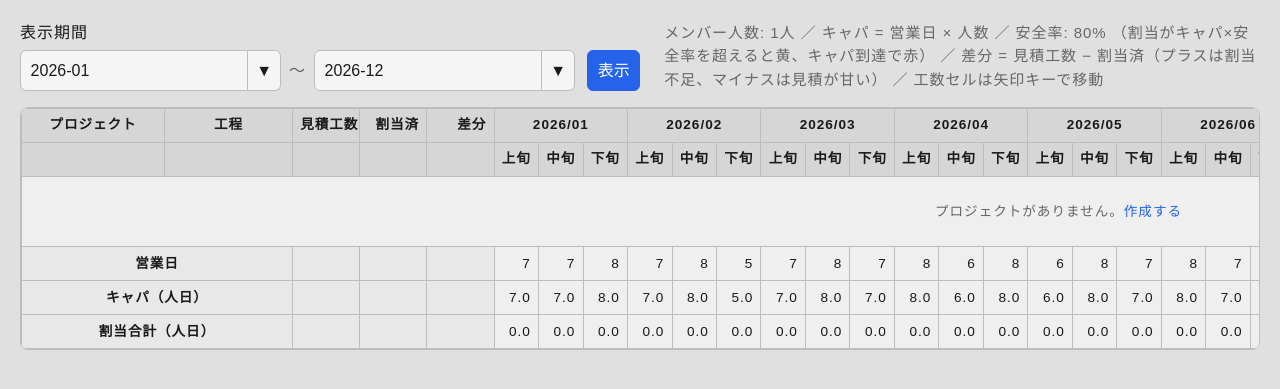
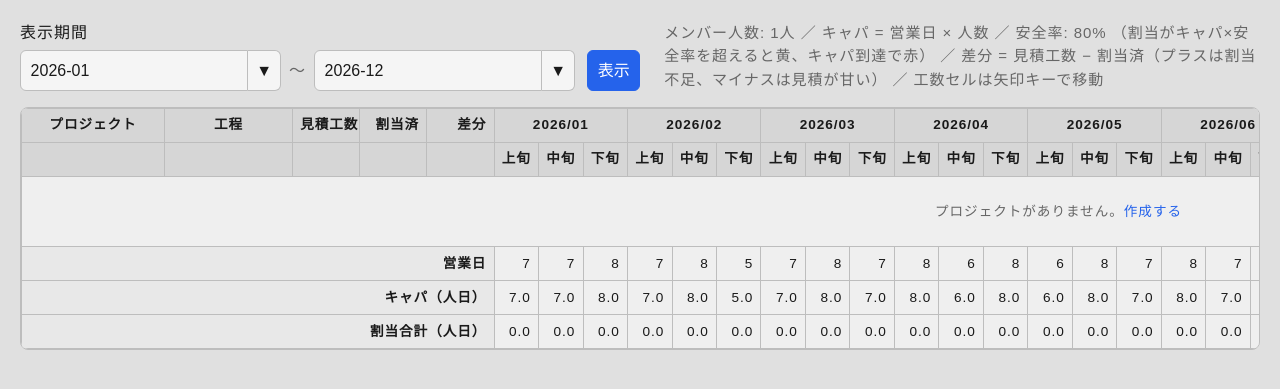
Before and after one commit to landwarrior/schedule_manager, a Flask app: page / in a window 1280 px wide. Shown: the part 53-442 px from the top of the page. Run offline with Flask 3, Linux system fonts and the light colour scheme; data comes from the database, SQL or seed files in the repository; data that the repository does not hold is empty.

Commit message:
スケジュール画面の下部に表示している行ヘッダーを右寄せに修正

```diff
--- a/static/style.css
+++ b/static/style.css
@@ -539,6 +539,11 @@ legend {
   background: var(--sticky-bg);
 }
 
+.schedule-table tfoot .summary-label {
+  text-align: right;
+  font-weight: 600;
+}
+
 .schedule-table tbody.project-block:not(:last-of-type) > tr:last-child > * {
   border-bottom: 2px solid var(--project-divider);
 }
--- a/templates/schedule.html
+++ b/templates/schedule.html
@@ -125,28 +125,19 @@
     {% endfor %}
     <tfoot>
       <tr>
-        <th class="sticky-col col-project" colspan="2">営業日</th>
-        <td class="sticky-col col-meta1"></td>
-        <td class="sticky-col col-meta2"></td>
-        <td class="sticky-col col-meta3"></td>
+        <th class="sticky-col col-project summary-label" colspan="5">営業日</th>
         {% for item in summary %}
           <td class="num" data-biz="{{ item.ym }}-{{ item.decade }}">{{ item.business_days }}</td>
         {% endfor %}
       </tr>
       <tr>
-        <th class="sticky-col col-project" colspan="2">キャパ（人日）</th>
-        <td class="sticky-col col-meta1"></td>
-        <td class="sticky-col col-meta2"></td>
-        <td class="sticky-col col-meta3"></td>
+        <th class="sticky-col col-project summary-label" colspan="5">キャパ（人日）</th>
         {% for item in summary %}
           <td class="num" data-cap="{{ item.ym }}-{{ item.decade }}">{{ '%.1f'|format(item.capacity) }}</td>
         {% endfor %}
       </tr>
       <tr>
-        <th class="sticky-col col-project" colspan="2">割当合計（人日）</th>
-        <td class="sticky-col col-meta1"></td>
-        <td class="sticky-col col-meta2"></td>
-        <td class="sticky-col col-meta3"></td>
+        <th class="sticky-col col-project summary-label" colspan="5">割当合計（人日）</th>
         {% for item in summary %}
           <td class="num {% if item.status == 'over' %}cap-over{% elif item.status == 'warn' %}cap-warn{% endif %}" data-sum="{{ item.ym }}-{{ item.decade }}">{{ '%.1f'|format(item.allocated) }}</td>
         {% endfor %}
```
